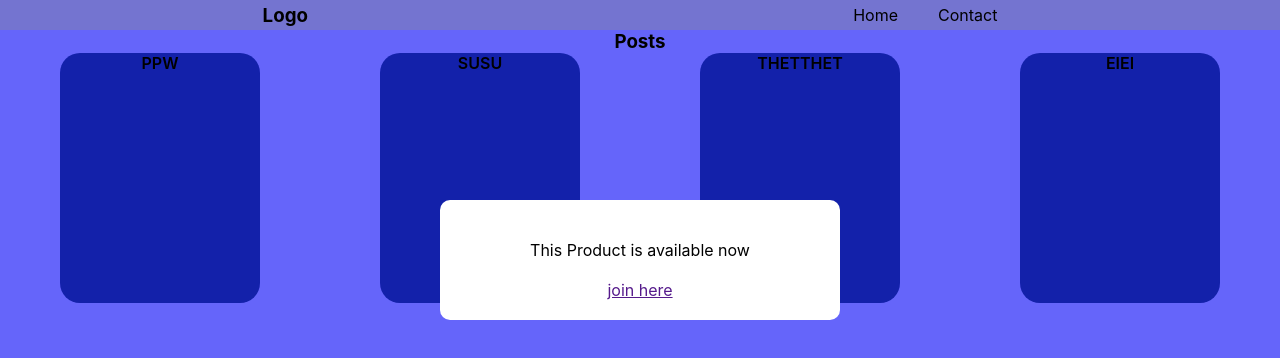
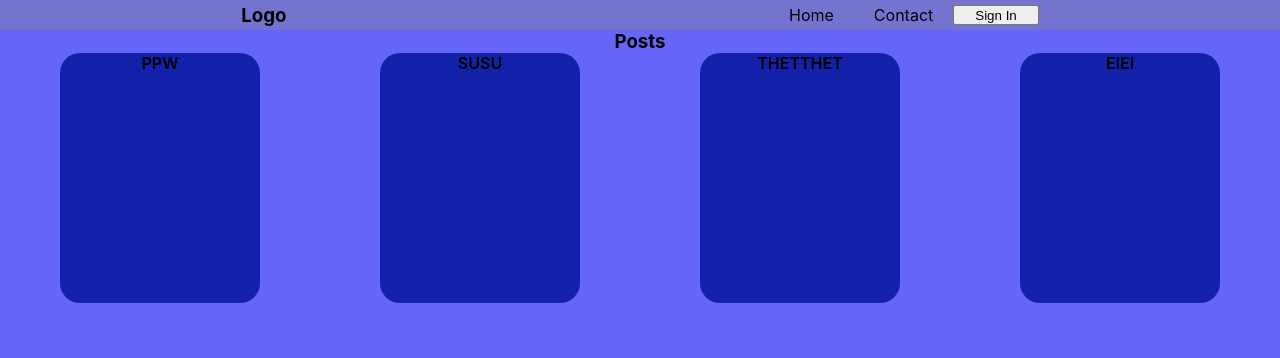
Before and after one commit to phoenixZ123/reactjs_basic, a React (Create React App) app: page / in a window 1280 px wide. Shown: the top 358 px of the page. Built offline with nearby package versions, Linux system fonts and the light colour scheme.

Commit message:
passFunction_as_props

```diff
--- a/src/App.js
+++ b/src/App.js
@@ -6,6 +6,7 @@ import { Post } from './components/postList/Post';
 import { Model } from './components/Model/Model';
 
 function App() {
+  const [show, setShow] = useState(false);
   const [posts, setPost] = useState([
     {
       id: 1,
@@ -24,12 +25,17 @@ function App() {
   ])
   return (
     <div className="App">
-      <Navbar />
+      <Navbar setShow={setShow} />
       <Post datas={posts} />
-      <Model >
-        <p>This Product is available now</p>
-        <a href=''>join here</a>
-      </Model>
+
+      {show && <Model >
+        <p> This Product is available now</p>
+        <a href='' >join here</a>
+        <button onClick={() => setShow(false)}>Close</button>
+      </Model>}
+
+
+
     </div>
   );
 }
--- a/src/components/Model/Model.js
+++ b/src/components/Model/Model.js
@@ -1,4 +1,4 @@
-import React, { Children } from 'react'
+import React, { children } from 'react'
 import './modal.css'
 export const Model = ({ children }) => {
     return (
--- a/src/components/Model/modal.css
+++ b/src/components/Model/modal.css
@@ -18,3 +18,9 @@
 .modal p {
   margin: 20px;
 }
+.modal button {
+  background-color: red;
+  margin-left: 30px;
+  padding: 2px;
+  border-radius: 5px;
+}
--- a/src/components/Navbar.js
+++ b/src/components/Navbar.js
@@ -1,12 +1,15 @@
 import React from 'react'
 import './nav.css'
-export const Navbar = () => {
+export const Navbar = ({ setShow }) => {
+
     return (
         <div className='container'>
             <h3>Logo</h3>
             <ul>
                 <li>Home</li>
                 <li>Contact</li>
+                <button><li onClick={() => setShow(true)}>Sign In</li></button>
+
             </ul>
         </div>
     )
--- a/src/components/nav.css
+++ b/src/components/nav.css
@@ -18,3 +18,6 @@
   list-style-type: none;
   margin: 0px 20px;
 }
+.container button {
+  cursor: pointer;
+}
```
